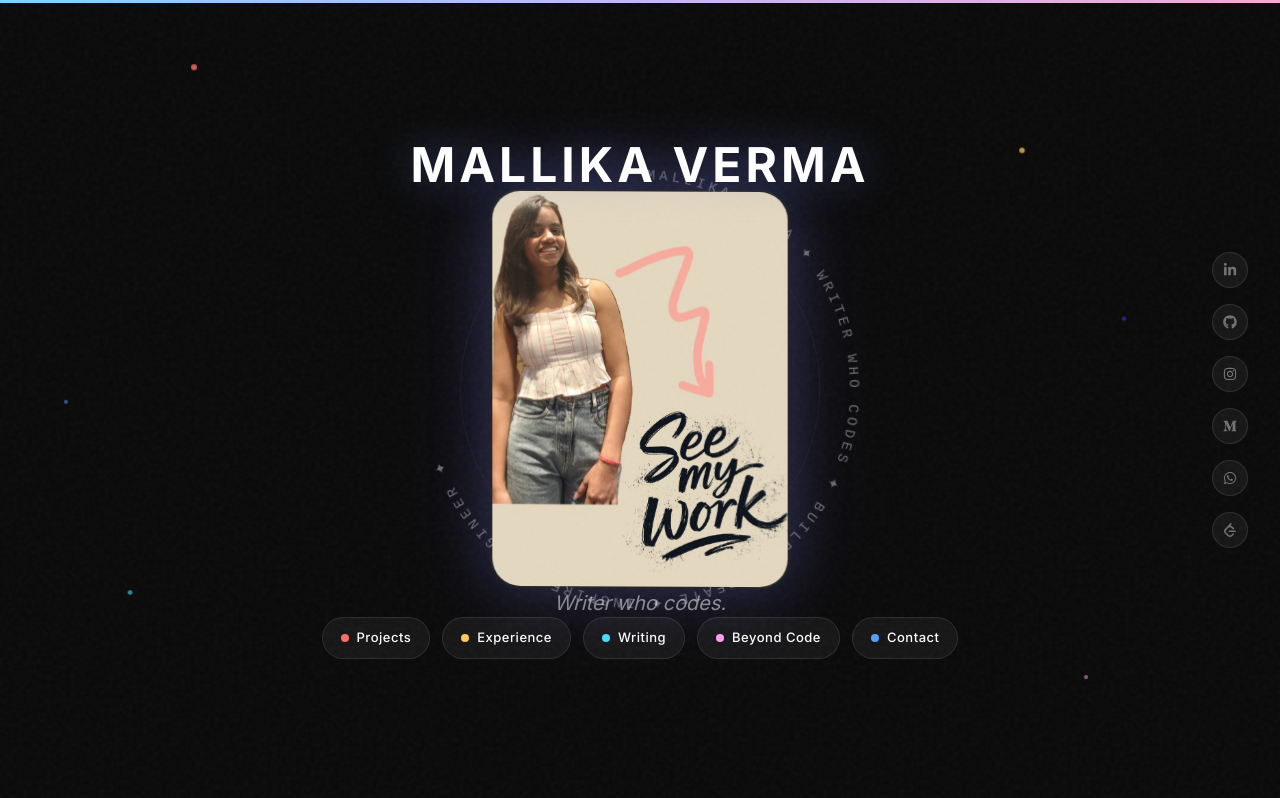
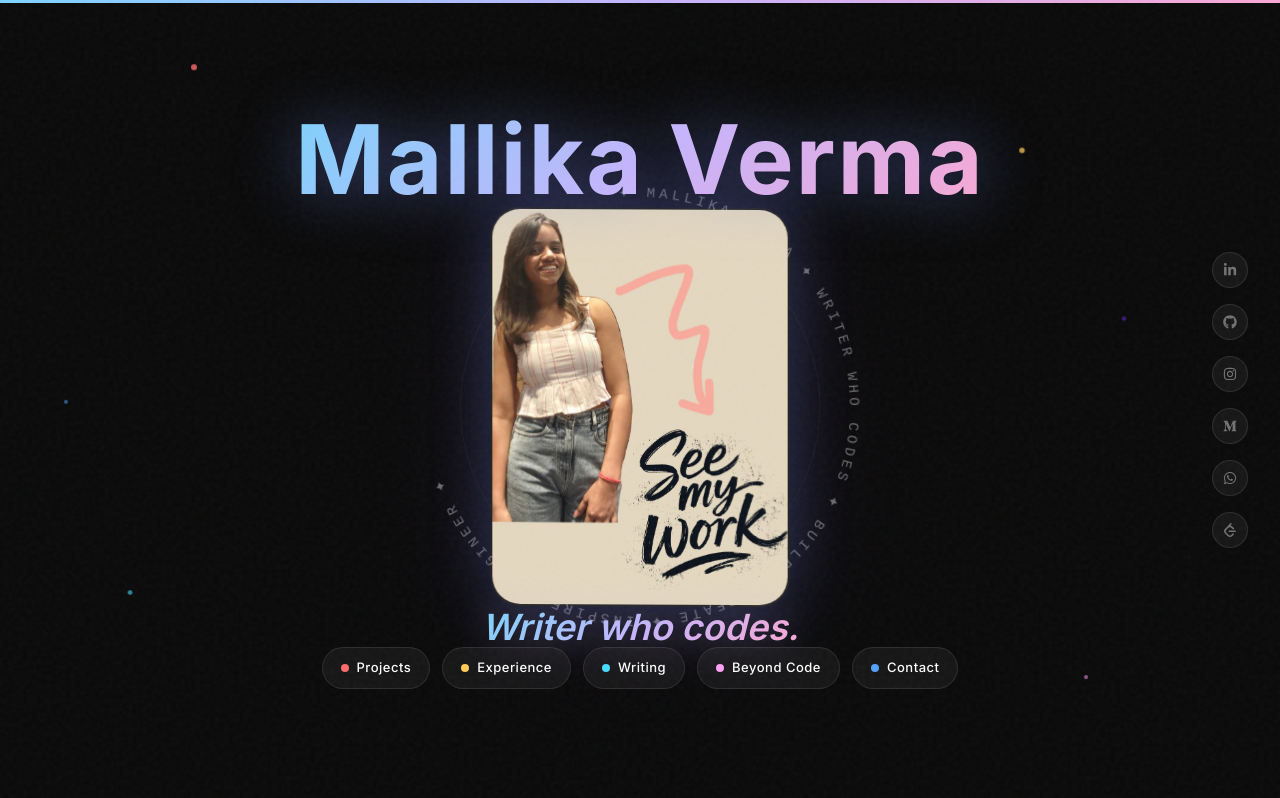
Before and after one commit to Mallika-coder/my-portfolio, a Next.js app: page / in a window 1280 px wide. Shown: the top 798 px of the page. Built offline with nearby package versions, Linux system fonts and the light colour scheme; a web font is replaced by a local one.

Commit message:
Make 'Mallika Verma' and 'Writer who codes' the most highlighted elements — larger, gradient, glowing

```diff
--- a/src/app/page.tsx
+++ b/src/app/page.tsx
@@ -85,14 +85,14 @@ export default function Home() {
             ))}
           </div>
 
-          {/* Name — top */}
+          {/* Name — top, most highlighted */}
           <motion.h1
-            className="text-3xl md:text-4xl lg:text-5xl font-bold text-white tracking-[4px] mb-12 text-center z-20 drop-shadow-[0_0_20px_rgba(102,126,234,0.4)]"
+            className="text-5xl md:text-6xl lg:text-8xl font-[var(--font-playfair)] font-bold text-white tracking-[2px] mb-12 text-center z-20 drop-shadow-[0_0_30px_rgba(102,126,234,0.5)]"
             initial={{ opacity: 0, y: -20 }}
             animate={{ opacity: 1, y: 0 }}
             transition={{ delay: 1.5, duration: 0.8 }}
           >
-            MALLIKA VERMA
+            <span className="text-gradient">Mallika Verma</span>
           </motion.h1>
 
           {/* Center piece: Photo (FULL visible) + orbit ring + rotating text */}
@@ -132,9 +132,9 @@ export default function Home() {
             </div>
           </motion.div>
 
-          {/* Tagline — below photo */}
+          {/* Tagline — below photo, highly highlighted */}
           <motion.p
-            className="text-lg md:text-xl text-white/50 italic font-[var(--font-playfair)] mb-10 z-20"
+            className="text-2xl md:text-3xl lg:text-4xl font-[var(--font-playfair)] font-semibold italic mb-10 z-20 text-gradient drop-shadow-[0_0_20px_rgba(196,181,253,0.4)]"
             initial={{ opacity: 0 }}
             animate={{ opacity: 1 }}
             transition={{ delay: 2.2 }}
```
